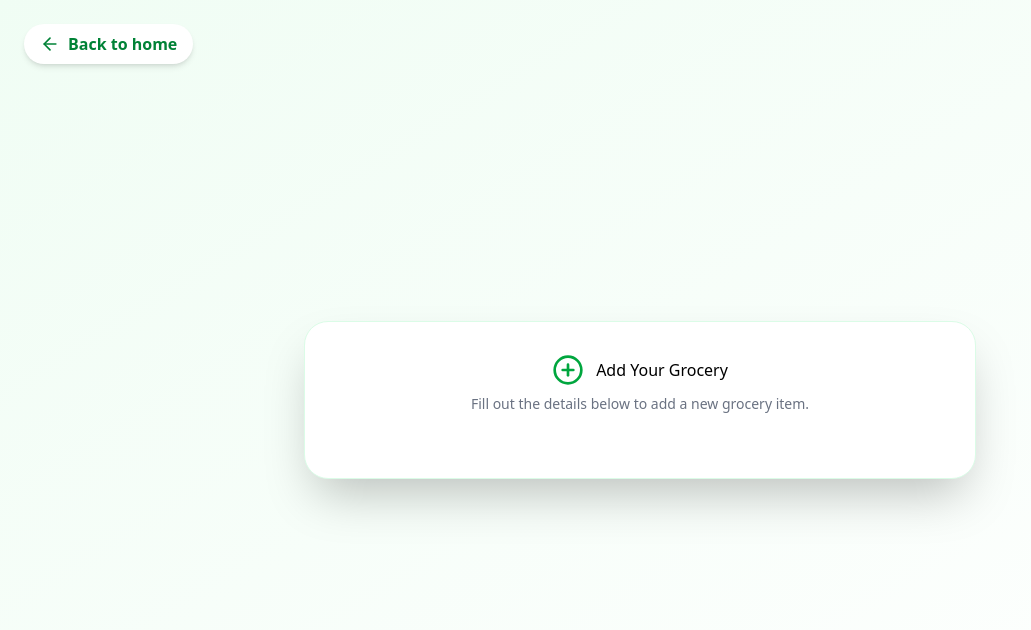
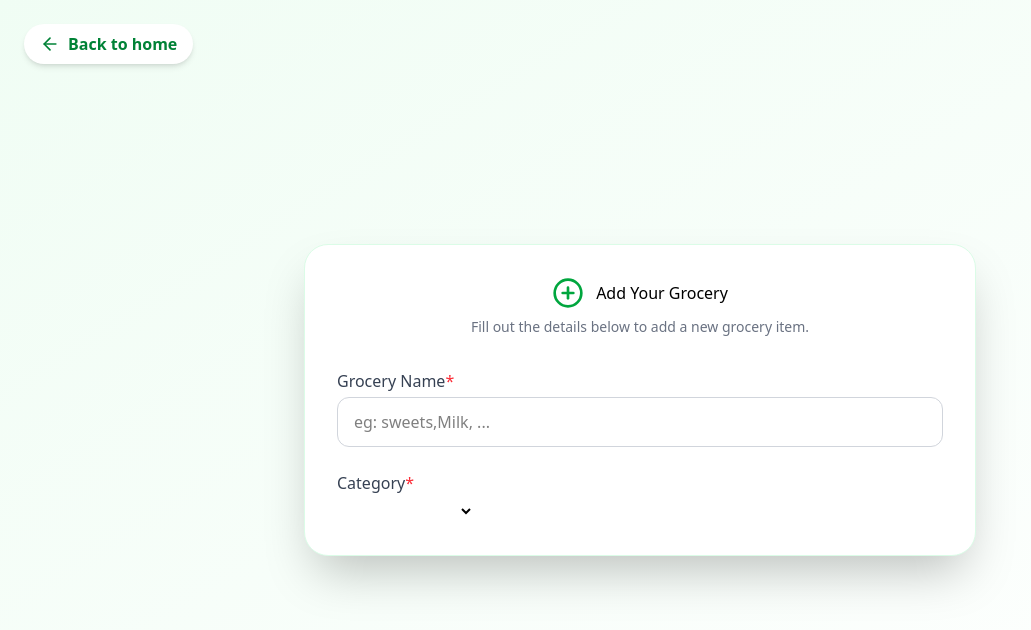
Before and after one commit to mrsheraz33/Snapcart, a Next.js app: page /admin/add-grocery in a window 1280 px wide. Shown: the top 630 px of the page, without its empty margins (0-1031 px from the left). Built offline with nearby package versions, Linux system fonts and the light colour scheme.

Commit message:
update files

```diff
--- a/src/app/admin/add-grocery/page.tsx
+++ b/src/app/admin/add-grocery/page.tsx
@@ -4,6 +4,20 @@ import Link from 'next/link'
 import { motion } from "motion/react";
 
 function AddGrocery() {
+
+    const categories = [
+        "Fruits & Vegetables",
+        "Dairy & Eggs",
+        "Meat & Seafood",
+        "Bakery & Bread",
+        "Beverages",
+        "Snacks & Sweets",
+        "Pantry & Staples",
+        "Frozen Foods",
+        "Organic & Health",
+        "Personal Care",
+    ]
+    const units =["Kg", "Gram", "Liter", "Ml", "Piece", "Pack"]
   return (
     <div className='min-h-screen flex items-center justify-center
      bg-linear-to-br from-green-50 to-white py-16 px-4 relative'>
@@ -29,7 +43,31 @@ className='bg-white w-full max-w-2xl shadow-2xl rounded-3xl border border-green-
  <p className='text-gray-500 text-sm mt-2 text-center'>Fill out the details below to add a new grocery item.</p>
 </div>
 
-<form className='flex flex-col gap-6 w-full animate-fadeIn'>
+<form className='flex flex-col gap-6 w-full'>
+<div>
+    <label htmlFor="name" className='block text-gray-700 font-medium mb-1'>Grocery Name
+    <span className='text-red-500'>*</span>
+    </label>
+    <input id='name' type="text" placeholder='eg: sweets,Milk, ...'
+    className='w-full border border-gray-300 rounded-xl px-4 py-3 outline-none
+              focus:ring-2 focus:ring-green-400 transition-all'/>
+</div>
+
+<div className='grid grid-cols-1 sm:grid-cols-2 gap-3'>
+    <div>
+        <label className='block text-gray-700 font-medium mb-1'>Category
+        <span className='text-red-500'>*</span>
+        </label>
+        <select name="category">
+            <option value="" disabled >Select Category</option>
+        </select>
+    </div>
+
+
+
+    <div></div>
+</div>
+
 
 </form>
 
--- a/src/model/grocery.model.ts
+++ b/src/model/grocery.model.ts
@@ -36,6 +36,7 @@ const grocerySchema = new mongoose.Schema<IGrocery>(
     price: {
       type: String,
       required: true,
+      enum: ["Kg", "Gram", "Liter", "Ml", "Piece", "Pack"],
     },
     unit: {
       type: String,
```
